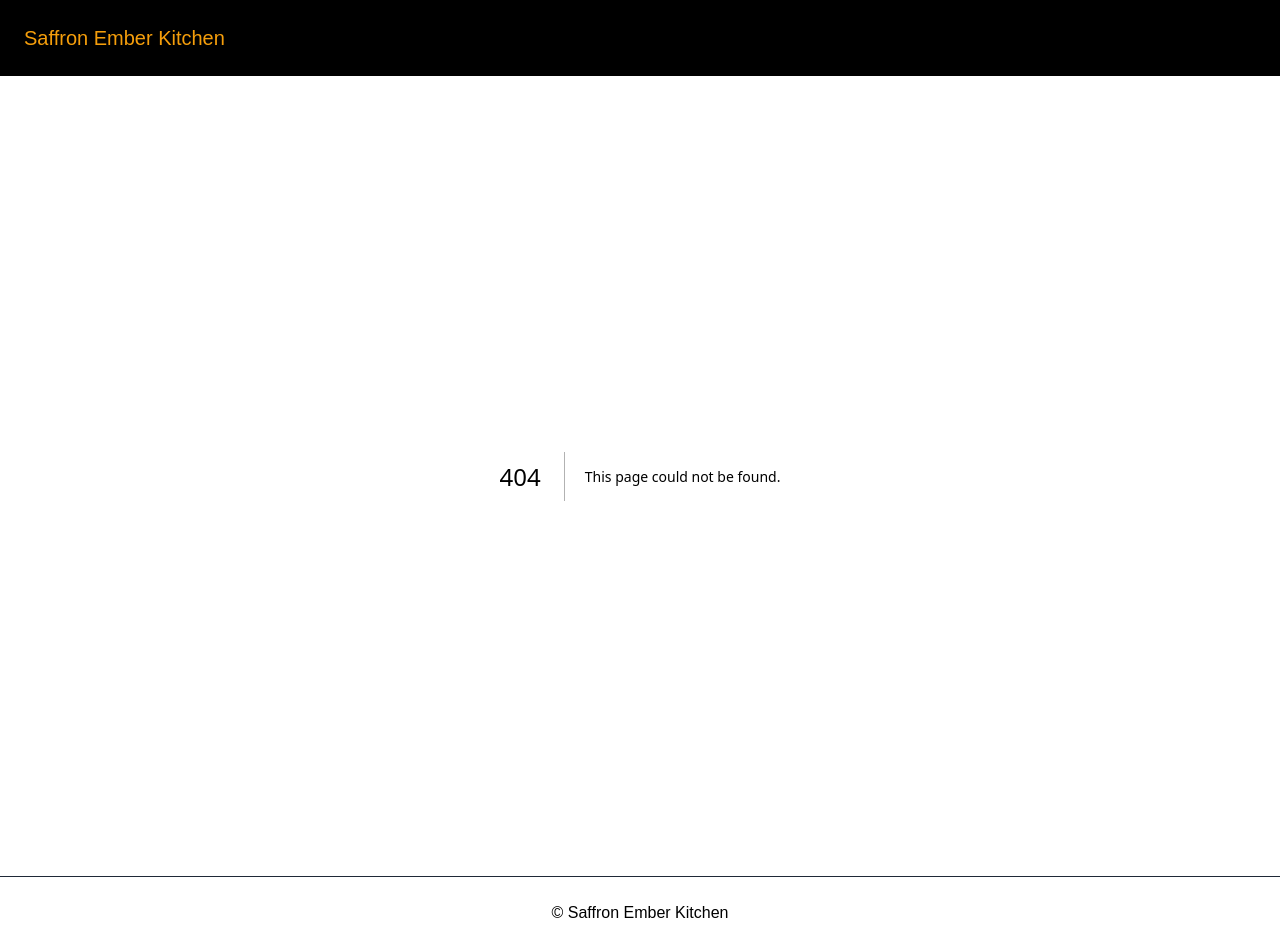
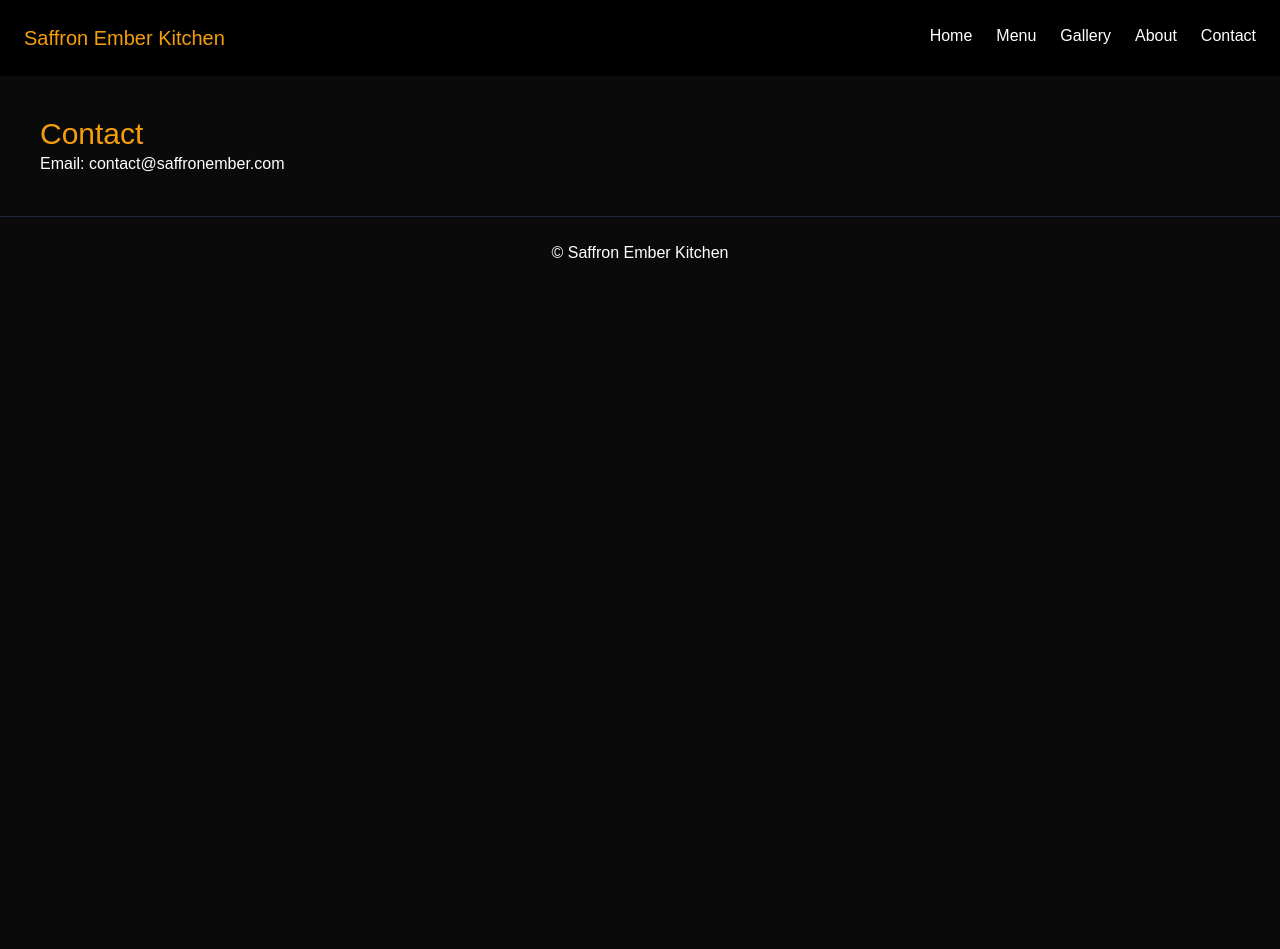
Before and after one commit to rbbrand28-source/Saffron-Ember-Kitchen, a Next.js app: page /about/contact in a window 1280 px wide. Before the commit this address had no page. After the commit the page ends 800 px from the top, so only its background shows below. Built offline with nearby package versions, Linux system fonts and the light colour scheme.

Commit message:
Create page.js

```diff
--- /dev/null
+++ b/app/about/contact/page.js
@@ -0,0 +1,16 @@
+export default function Contact(){
+
+return(
+
+<div className="p-10">
+
+<h1 className="text-3xl text-saffron">
+Contact
+</h1>
+
+<p>Email: contact@saffronember.com</p>
+
+</div>
+
+)
+}
```
